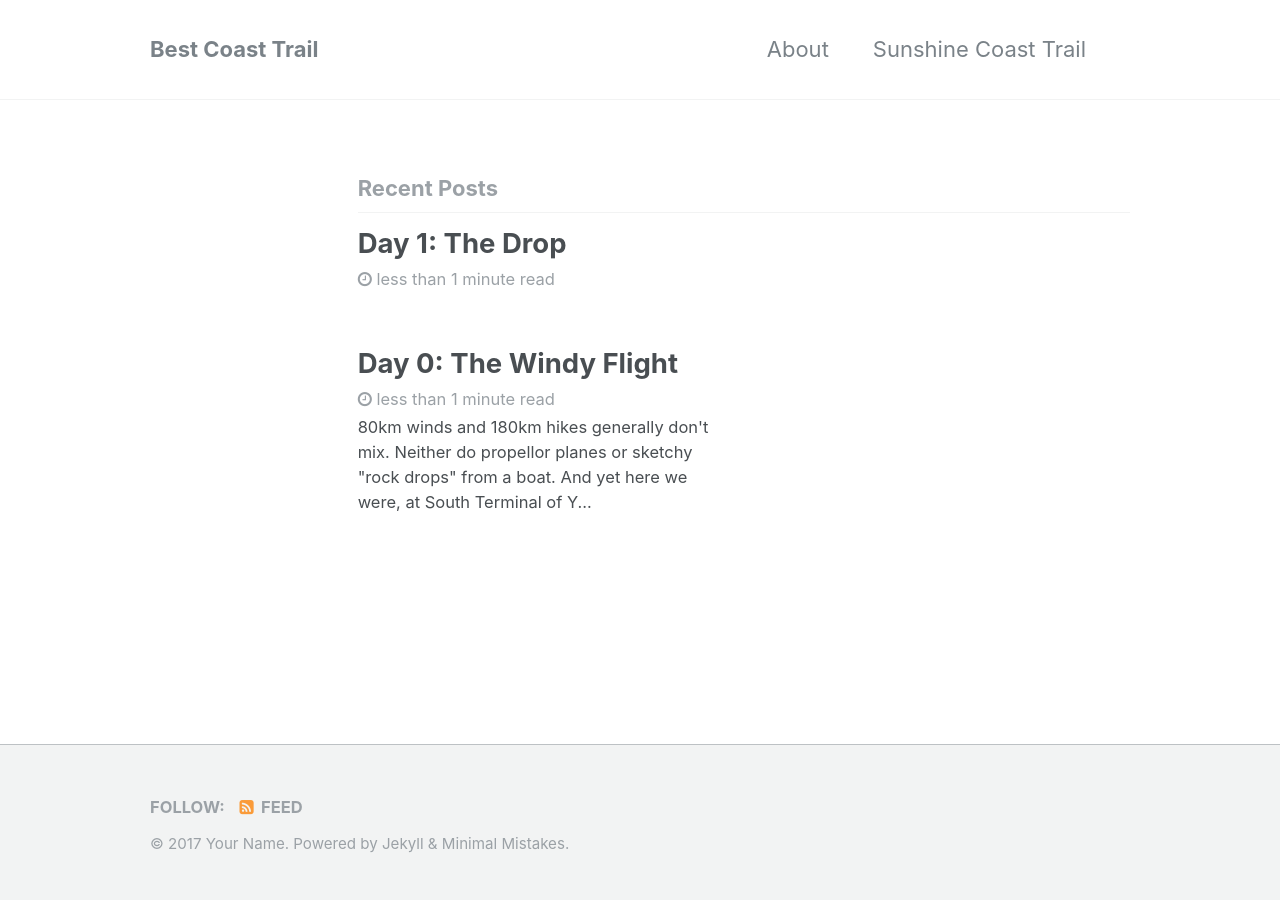
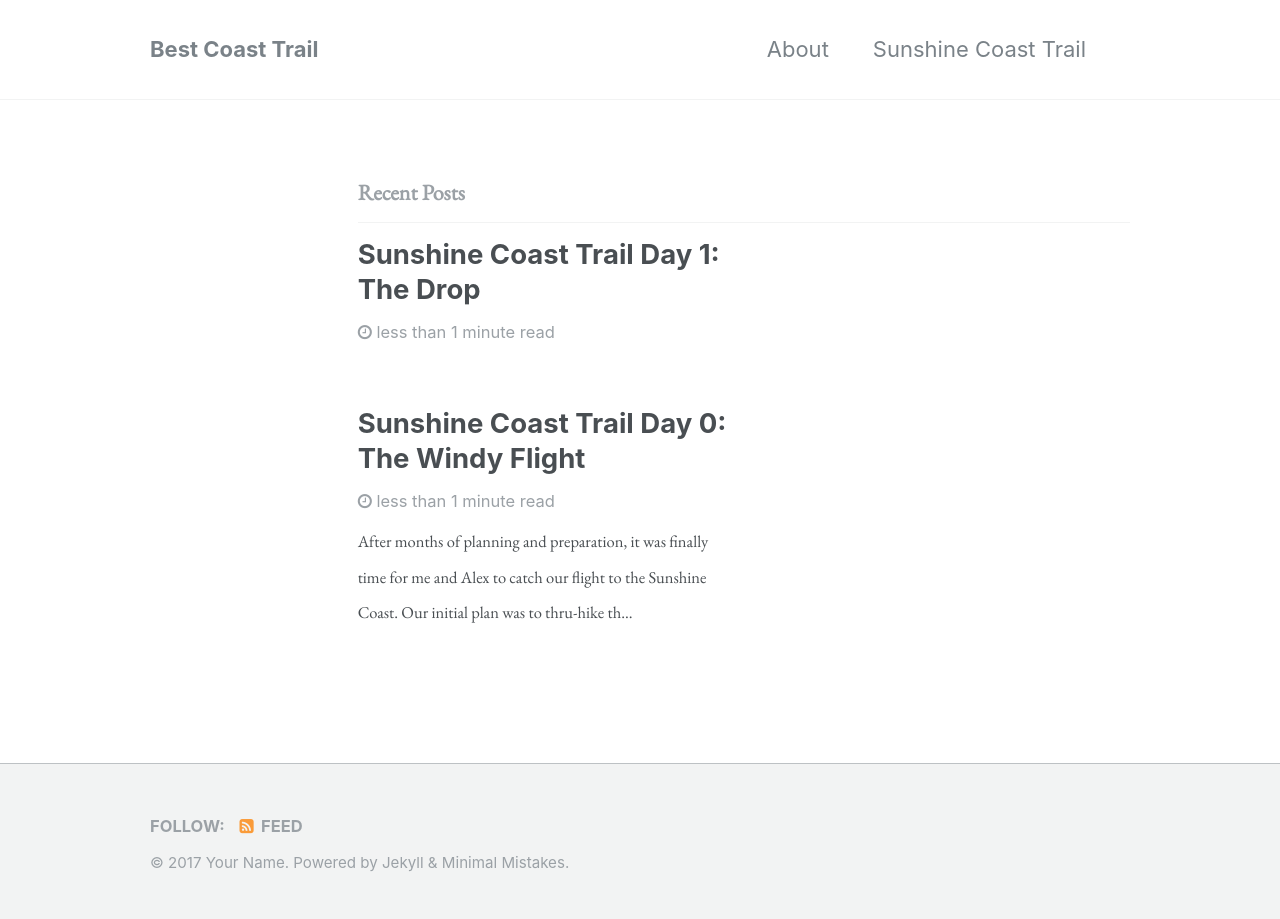
Before and after one commit to BestCoastTrail/BestCoastTrail.github.io, a Jekyll site: the page built from index.html, in a window 1280 px wide. Built offline with Jekyll 4.4.1, drawn with Linux system fonts in a browser that asks for light colours; the list of posts is cut into pages by our own code.

Commit message:
Working on day 0

```diff
--- a/_posts/2017-04-07-Day-0:-The-Windy-Flight.markdown
+++ b/_posts/2017-04-07-Day-0:-The-Windy-Flight.markdown
@@ -1,10 +1,43 @@
 ---
-title: "Day 0: The Windy Flight"
+title: "Sunshine Coast Trail Day 0: The Windy Flight"
 header:
   image: http://res.cloudinary.com/best-coast-trail/image/upload/v1492574929/20170407_184642_miuvjc.jpg
 ---
+<p>After months of planning and preparation, it was finally time for me and Alex to catch our flight to the Sunshine Coast. Our initial plan was to thru-hike the entire 180km trail in 7 days, which at around 26km/day sounded reasonable. Unforunately, the <a href="http://globalnews.ca/news/3230587/b-c-snowfall-records-smashed-this-weekend-as-snow-blankets-province/">record snowfall</a> experienced by the West Coast this winter meant that a good portion of the trail was still covered in snow. A lot of snow, as we would soon find out.</p>
+
+<p>I woke up on the morning of the trip feeling nervous. The weatherman warned of a "winter storm" (it was April, for heaven's sake!) that was to hit the Sunshine Coast with "potentially damaging winds" at exactly the time our flight was to land, and I naturally worried that our flight would get cancelled. After a day of nervously checking the flight status at work, Alex and I got a ride from my wonderful manager (thanks Edmund!) to the <a href="http://www.yvr.ca/en/passengers/flights/airport-south">South Terminal</a> of YVR Airport.</p>
+
+
+
+<img src="http://res.cloudinary.com/best-coast-trail/image/upload/c_scale,w_410/v1493513298/20170407_065730_ivbk8h.jpg" data-action="zoom" class="inline-image" style="display: block; margin: auto;"/>
+
+<p>
 
 <p>80km winds and 180km hikes generally don't mix. Neither do propellor planes or sketchy "rock drops" from a boat.</p>
 <p>And yet here we were, at <a href="http://www.yvr.ca/en/passengers/flights/airport-south">South Terminal</a> of YVR Airport.</p>
 
-<img src="http://res.cloudinary.com/best-coast-trail/image/upload/v1492575715/20170407_184904_1_kohzkw.jpg" data-action="zoom" class="inline-image">
+<img src="http://res.cloudinary.com/best-coast-trail/image/upload/v1492575715/20170407_184904_1_kohzkw.jpg" data-action="zoom" class="inline-image"/>
+
+<div id="map"></div>
+
+
+
+
+
+
+<script>
+  function initMap() {
+    var uluru = {lat: 49.8352, lng: -124.5247};
+    var map = new google.maps.Map(document.getElementById('map'), {
+      zoom: 9,
+      center: uluru
+    });
+    var marker = new google.maps.Marker({
+      position: uluru,
+      map: map
+    });
+  }
+</script>
+<script async defer
+src="https://maps.googleapis.com/maps/api/js?key=AIzaSyD5wgqszVxTRSuxb_LYGEy7TlSjuKHoisc&callback=initMap">
+</script>
--- a/_posts/2017-04-08-Day-1:-The-Drop.markdown
+++ b/_posts/2017-04-08-Day-1:-The-Drop.markdown
@@ -1,5 +1,5 @@
 ---
-title: "Day 1: The Drop"
+title: "Sunshine Coast Trail Day 1: The Drop"
 header:
   image: http://res.cloudinary.com/best-coast-trail/image/upload/v1492649542/JUST5102_header_xhskrn.jpg
 ---
--- a/_sass/minimal-mistakes.scss
+++ b/_sass/minimal-mistakes.scss
@@ -6,6 +6,7 @@
 
 /* Variables */
 @import "minimal-mistakes/variables";
+@import url('https://fonts.googleapis.com/css?family=EB+Garamond');
 
 /* Mixins and functions */
 @import "minimal-mistakes/vendor/breakpoint/breakpoint";
@@ -48,6 +49,9 @@ img[data-action="zoom"] {
   z-index: 666;
   transition: all 300ms;
 }
+img {
+  margin-bottom: 1.3em;
+}
 img.zoom-img {
   cursor: zoom-out;
 }
@@ -68,6 +72,18 @@ img.zoom-img {
   filter: "alpha(opacity=100)";
   opacity: 1;
 }
+
+p, h1, h2, h3, h4 {
+  font-family: 'EB Garamond', serif;
+  line-height: 1.625rem;
+}
+
+#map {
+  width: 100%;
+  height: 400px;
+  background-color: grey;
+  margin-bottom: 1.3em;
+}
 // img.inline-image {
 //   padding-left: 50px;
 //   padding-right: 50px;
```
